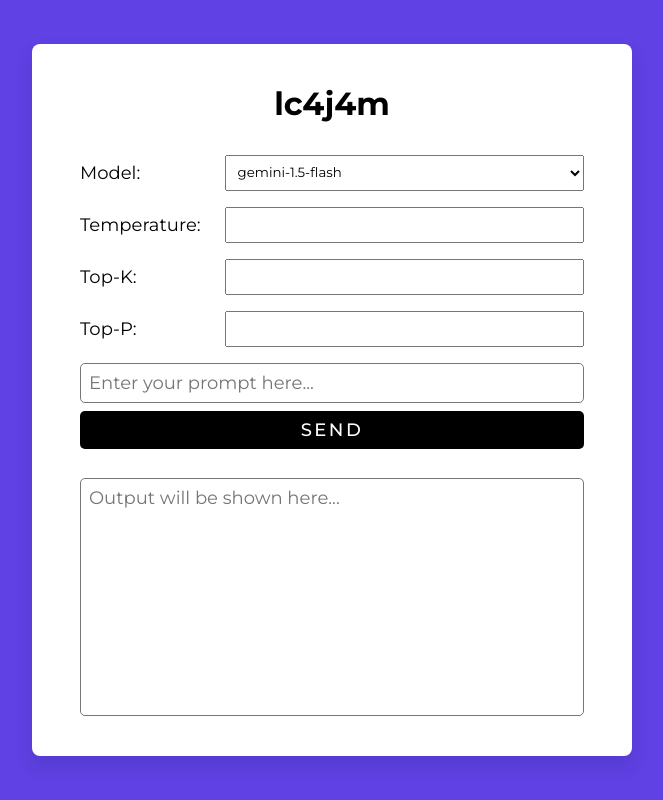
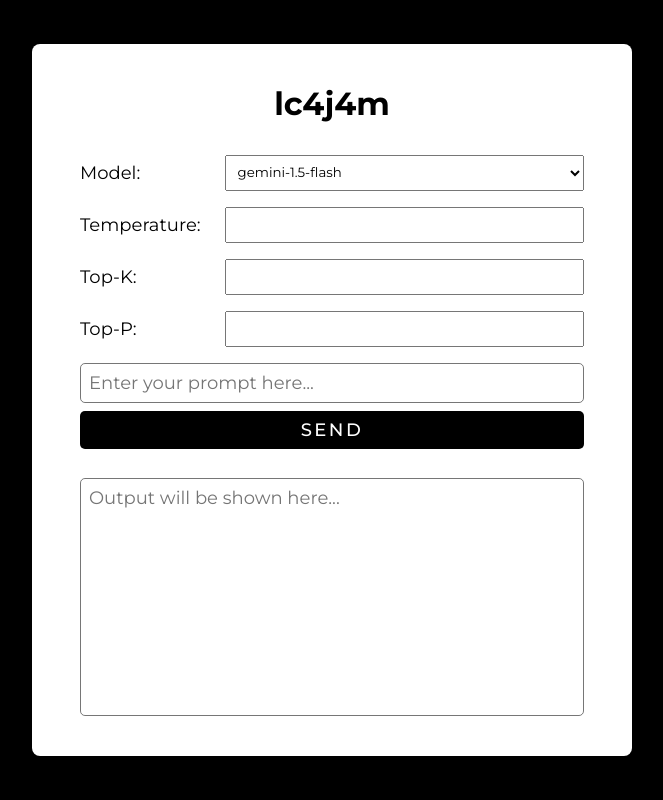
Before and after one commit to xstefank/ai-cli, a React (Create React App) app in the folder lc4j4m/src/main/webui/: page / in a window 1280 px wide. Shown: the whole page, without its empty margins (308-971 px from the left). Built offline with nearby package versions, Linux system fonts and the light colour scheme.

Commit message:
lc4j4m: change background

```diff
--- a/lc4j4m/src/main/webui/src/index.css
+++ b/lc4j4m/src/main/webui/src/index.css
@@ -12,7 +12,7 @@
     align-items: center;
     justify-content: center;
     min-height: 100vh;
-    background-color: #5f41e4;
+    background-color: #000000;
     font-size: 18px;
 }
 
```
